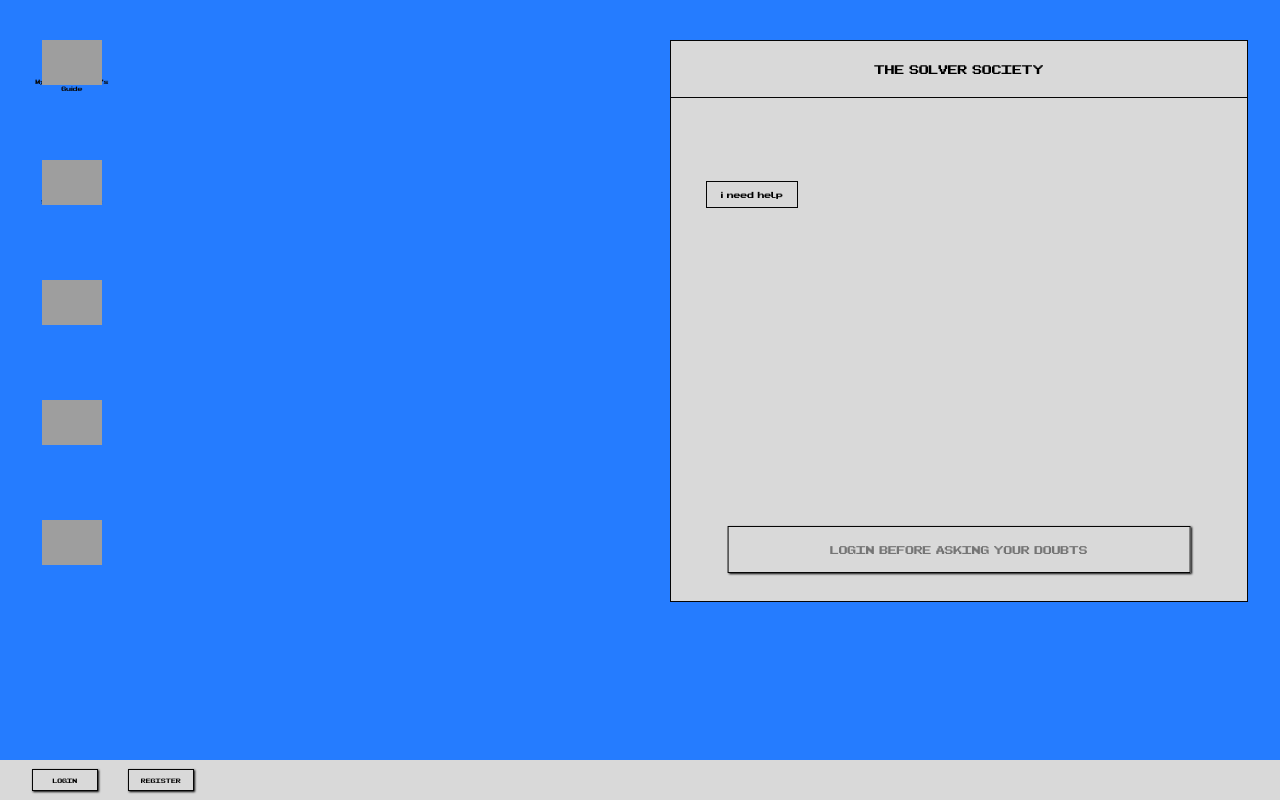
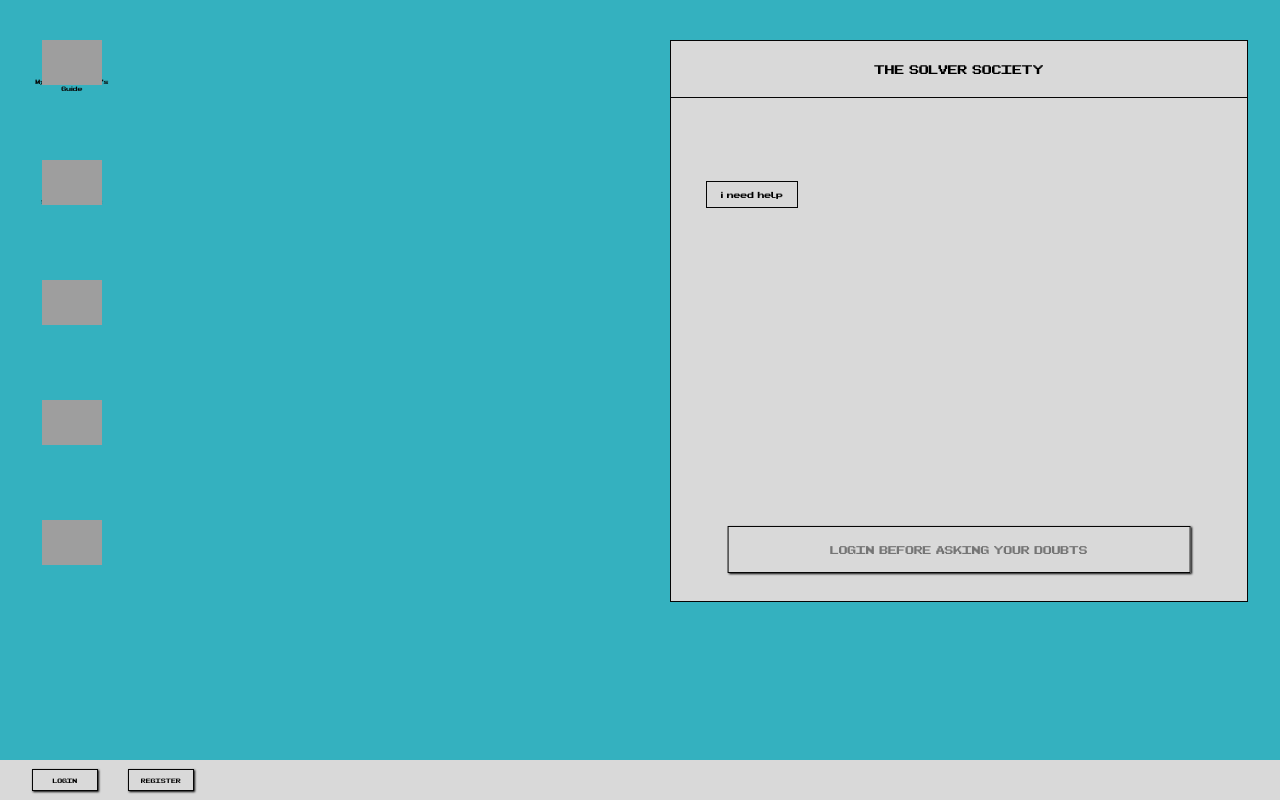
Before and after one commit to tcgconsolee/cw24, a Flask app: page / in a window 1280 px wide. Run offline with Flask 3, Linux system fonts and the light colour scheme; grey boxes are pictures that could not be loaded.

Commit message:
BG Change

```diff
--- a/static/style.css
+++ b/static/style.css
@@ -17,7 +17,7 @@ div {
 /* DESKTOP */
 
 .back {
-    background: #257CFF;
+    background: #34B1BF;
     position: absolute;
     left: 0;
     top: 0;
```
